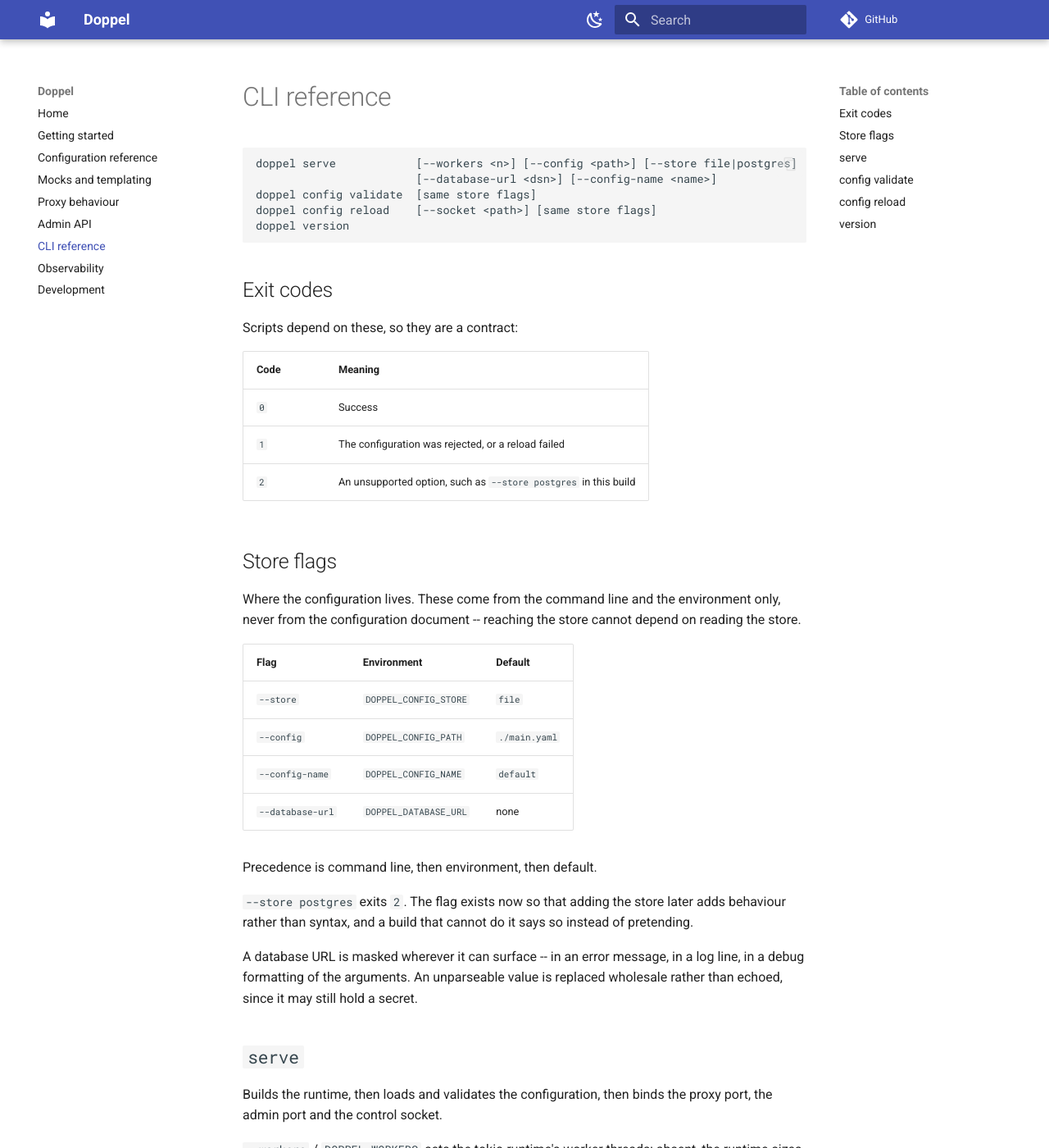
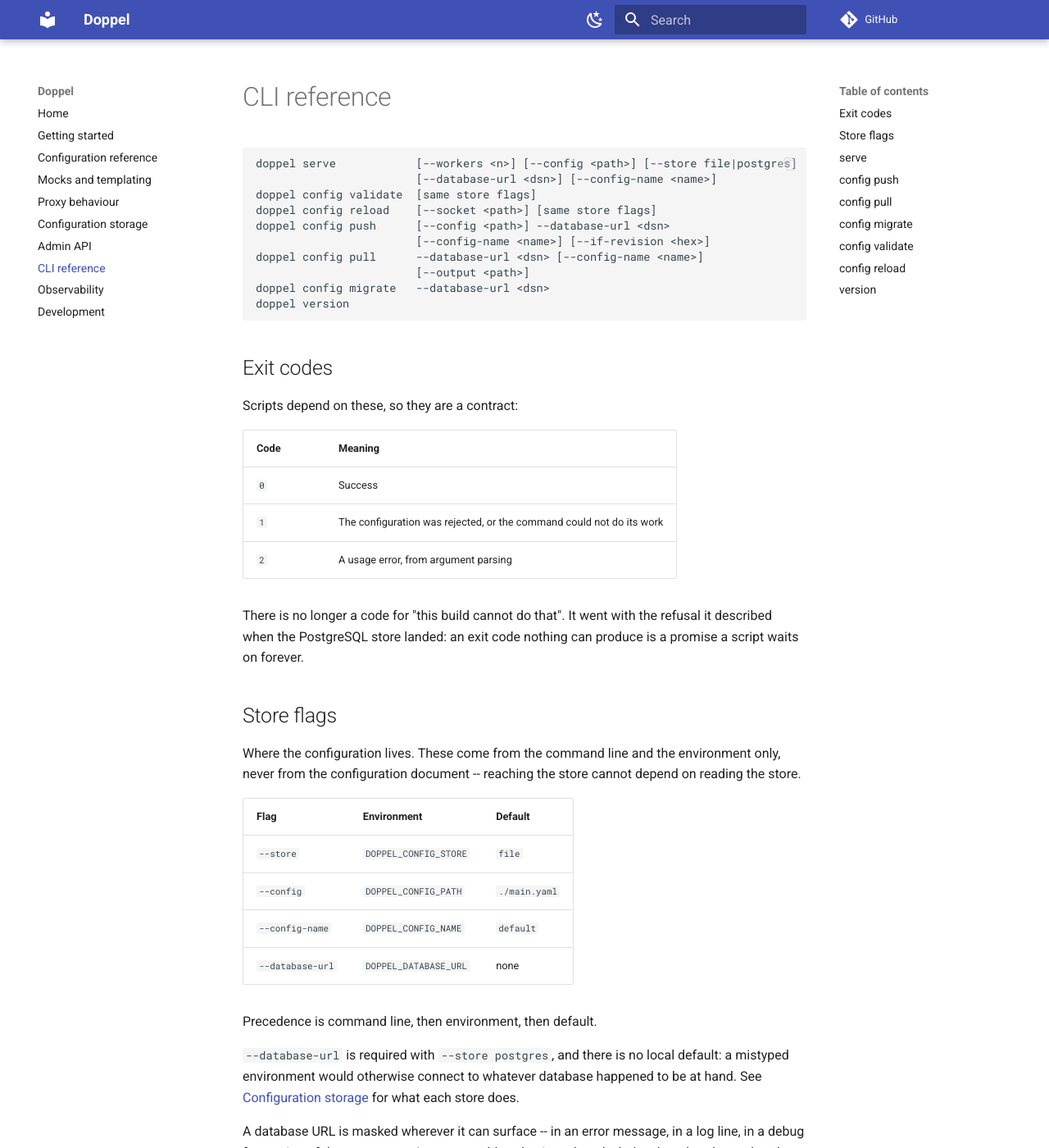
Before and after one commit to lorem-dev/doppel, an MkDocs documentation site: the page built from docs/cli.md, in a window 1280 px wide and 1400 px high. Shown: the whole window at 82% size. Built offline with MkDocs 1.6.1 and Material for MkDocs 9.7.7, drawn with Linux system fonts in a browser that asks for light colours; comment, search, counter and statistics services are not loaded; some of the changed text lies outside the part shown.

Commit message:
docs: document configuration storage and the transfer commands
A new page covering both stores: how each is selected, why the connection
settings and `--workers` cannot come from the configuration document, the
five-table schema and the line it draws between a row and a JSONB column,
migrations, and how templates are held in the database while the directory
is a cache of them.

It also says what running two instances against one database does and does
not give you, which is the part an operator will otherwise assume. They
agree on the revision, because it is derived from content rather than
counted; they do not propagate. Each keeps serving what it compiled until
it is reloaded, so two instances legitimately run different revisions in
between, and `/status` on each says which.

The CLI reference gains `push`, `pull` and `migrate`, and loses the exit
code `2` row that described "an unsupported option, such as `--store
postgres` in this build". That code went with the refusal it named; a row
promising it would leave a script waiting for something nothing produces.

Checked by measurement rather than by reading: all 50 configuration fields
appear in `docs/`, all 18 error codes match `error.rs` by name and status,
V35 is the highest rule in both source and documentation, every one of the
six subcommands is documented, and `mkdocs build --strict` passes. `sqlx`
is MIT OR Apache-2.0 and the whole tree carries no copyleft.

````diff
--- a/docs/cli.md
+++ b/docs/cli.md
@@ -5,6 +5,11 @@
                         [--database-url <dsn>] [--config-name <name>]
 doppel config validate  [same store flags]
 doppel config reload    [--socket <path>] [same store flags]
+doppel config push      [--config <path>] --database-url <dsn>
+                        [--config-name <name>] [--if-revision <hex>]
+doppel config pull      --database-url <dsn> [--config-name <name>]
+                        [--output <path>]
+doppel config migrate   --database-url <dsn>
 doppel version
 ```
 
@@ -15,8 +20,12 @@
 | Code | Meaning |
 |---|---|
 | `0` | Success |
-| `1` | The configuration was rejected, or a reload failed |
-| `2` | An unsupported option, such as `--store postgres` in this build |
+| `1` | The configuration was rejected, or the command could not do its work |
+| `2` | A usage error, from argument parsing |
+
+There is no longer a code for "this build cannot do that". It went with the
+refusal it described when the PostgreSQL store landed: an exit code nothing
+can produce is a promise a script waits on forever.
 
 ## Store flags
 
@@ -33,9 +42,10 @@
 
 Precedence is command line, then environment, then default.
 
-`--store postgres` exits `2`. The flag exists now so that adding the store
-later adds behaviour rather than syntax, and a build that cannot do it says so
-instead of pretending.
+`--database-url` is required with `--store postgres`, and there is no local
+default: a mistyped environment would otherwise connect to whatever database
+happened to be at hand. See [Configuration storage](storage.md) for what each
+store does.
 
 A database URL is masked wherever it can surface -- in an error message, in a
 log line, in a debug formatting of the arguments. An unparseable value is
@@ -56,6 +66,38 @@
 Shutdown on `SIGINT` or `SIGTERM` stops accepting, drains in-flight requests
 for up to 30 seconds, removes the control socket and exits `0`. A second signal
 exits at once.
+
+## `config push`
+
+Reads a YAML document and writes it into the database. Both ends are named
+separately rather than through `--store`, because this command always reads a
+file and always writes a database: a store selector would be a flag with one
+legal value and a misleading name.
+
+Unconditional by default, which is what provisioning wants. `--if-revision
+<hex>` makes it the same compare-and-swap the admin API uses, so a scripted
+push cannot overwrite a change made in between; a revision that has moved is
+refused and nothing is written. A malformed `--if-revision` is refused before
+the database is touched, and is not reported as a mismatch -- a typo is not a
+stale copy, and the two need different fixes.
+
+An invalid document is refused with every violation listed, and writes
+nothing.
+
+## `config pull`
+
+Reads the database and writes canonical YAML to `--output`, or to stdout when
+there is none, so `doppel config pull > main.yaml` produces a file `push`
+accepts unchanged. Comments and layout are not preserved; they are no part of
+what the database stores.
+
+Pulling a name that is not there fails without creating the output file.
+
+## `config migrate`
+
+Applies any migrations the database has not seen, and reports how many ran.
+Safe to run twice. Never run at startup -- see
+[Configuration storage](storage.md#migrations).
 
 ## `config validate`
 
--- a/mkdocs.yml
+++ b/mkdocs.yml
@@ -28,6 +28,7 @@
   - Configuration reference: configuration.md
   - Mocks and templating: mocks.md
   - Proxy behaviour: proxying.md
+  - Configuration storage: storage.md
   - Admin API: admin-api.md
   - CLI reference: cli.md
   - Observability: observability.md
````
Also changed, not shown: AGENTS.md (+4 -1 lines), README.md (+3 -2 lines), docs/index.md (+3 -1 lines), docs/storage.md (added, +156 -0 lines).
